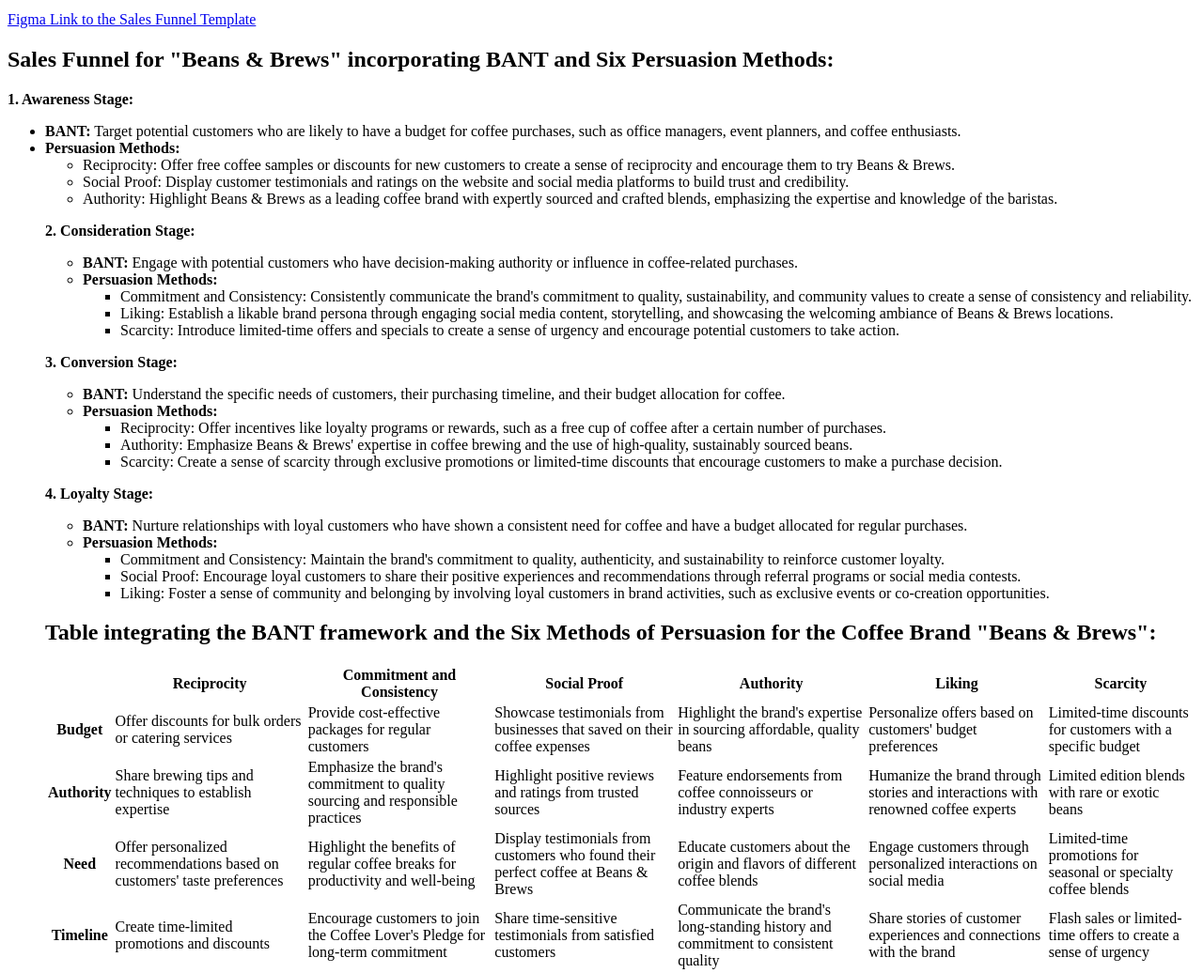
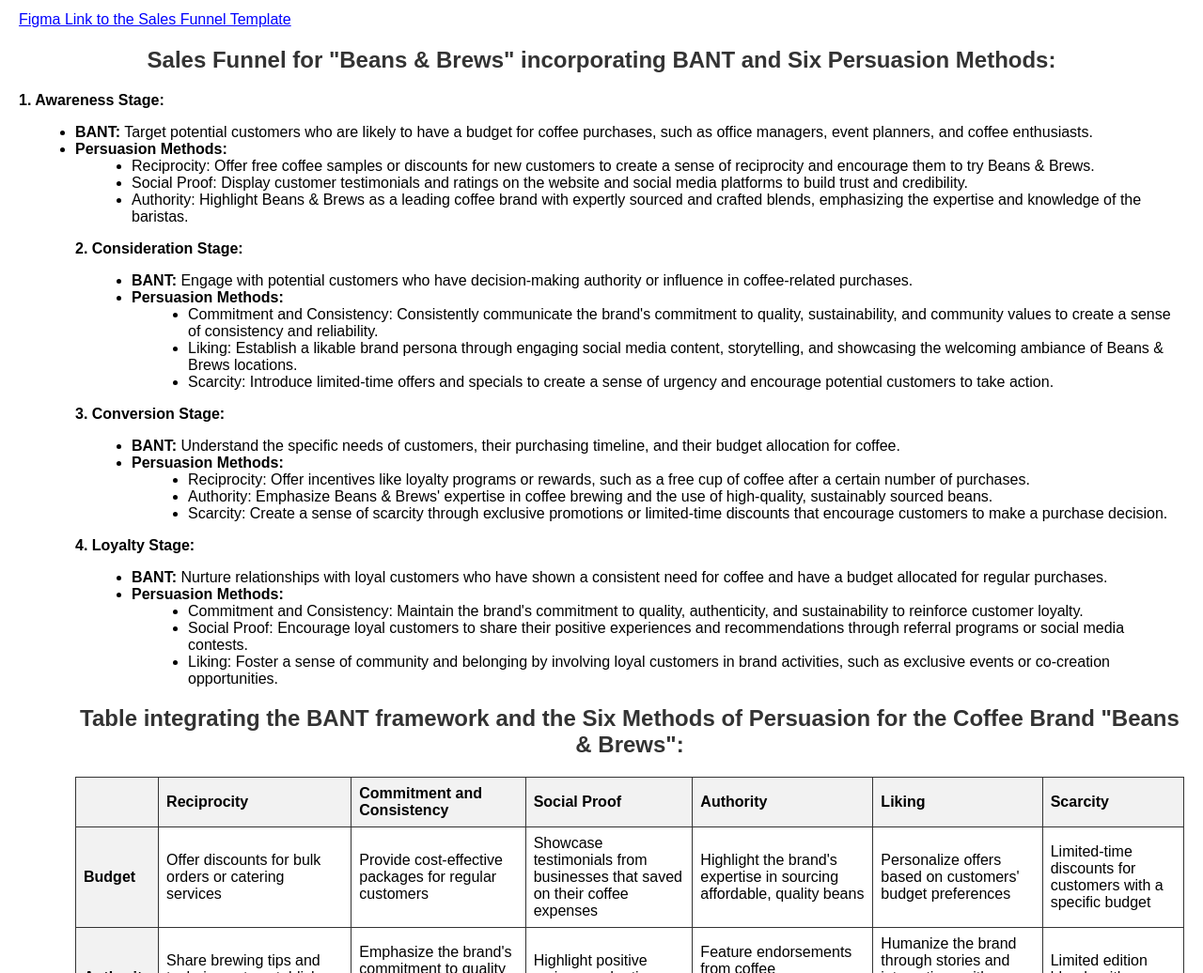
Before and after one commit to ravipatel0113/IS601-850-TeamA, a website: page docs/Marketing_strategies.html in a window 1280 px wide. Shown: the part 900-1936 px from the top of the page at 94% size. Drawn offline with Linux system fonts and the light colour scheme.

Commit message:
center alignment for css

```diff
--- a/docs/Marketing_strategies.html
+++ b/docs/Marketing_strategies.html
@@ -2,6 +2,7 @@
 <html lang="en">
 
 <head>
+<link rel="stylesheet" type="text/css" href="css/marketing_strategies.css">
   <meta charset="UTF-8">
   <meta name="viewport" content="width=device-width, initial-scale=1.0">
   <title>Marketing Strategies for Beans & Brews</title>
--- a/docs/css/marketing_strategies.css
+++ b/docs/css/marketing_strategies.css
@@ -0,0 +1,48 @@
+body {
+    font-family: Arial, sans-serif;
+    margin: 20px;
+    padding: 0;
+  }
+
+  h1, h2 {
+    color: #333;
+    text-align: center; /* Add this line to center-align the headings */
+  }
+
+  ul {
+    list-style: disc;
+    margin-left: 20px;
+  }
+
+  table {
+    border-collapse: collapse;
+    width: 100%;
+  }
+
+  table, th, td {
+    border: 1px solid #333;
+  }
+
+  th, td {
+    padding: 8px;
+    text-align: left;
+  }
+
+  th {
+    background-color: #f2f2f2;
+  }
+
+  a {
+    color: blue;
+  }
+
+  a:hover {
+    text-decoration: underline;
+  }
+
+  img {
+    display: block;
+    margin: 20px auto;
+    max-width: 100%;
+    height: auto;
+  }
```
